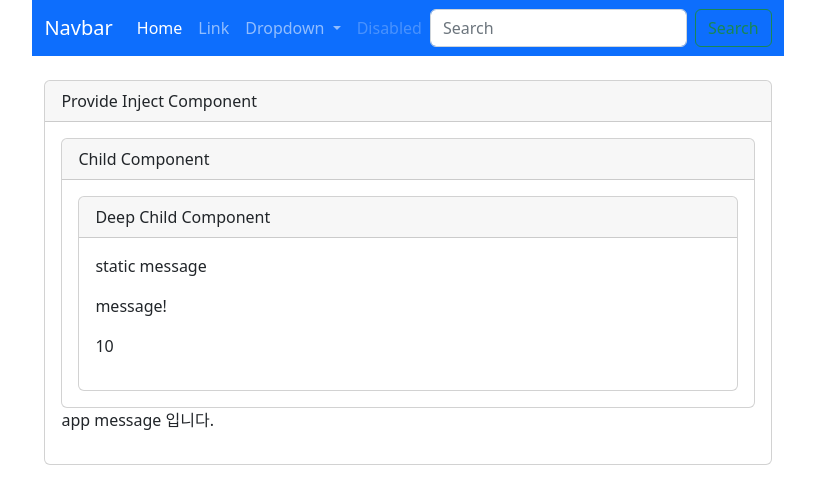
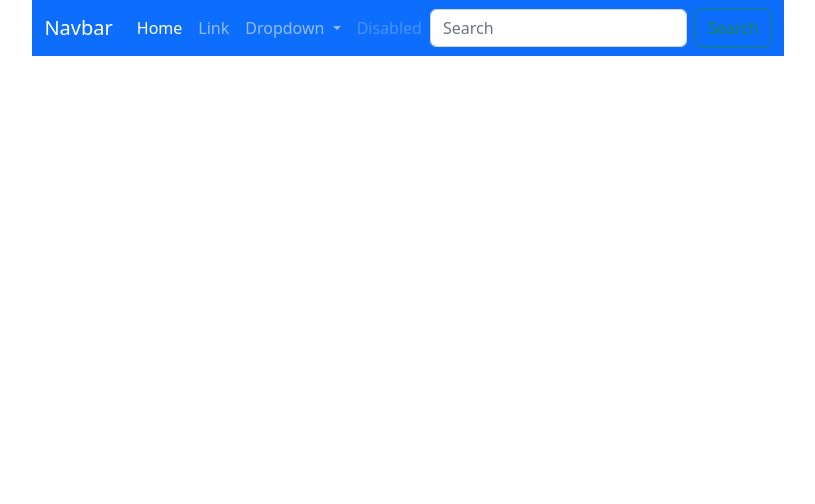
Before and after one commit to navskh/Vue3_Start, a Vue app in the folder learn-vue3/: page / in a window 1280 px wide. Shown: the top 504 px of the page, without its empty margins (232-1047 px from the left). Built offline with nearby package versions, Linux system fonts and the light colour scheme.

Commit message:
vue3 update 22

```diff
--- /dev/null
+++ b/learn-vue3/src/components/LifecycleHook.vue
@@ -0,0 +1,20 @@
+<template>
+	<div class="container py-4"></div>
+</template>
+
+<script>
+export default {
+	setup() {
+		console.log('setup');
+		return {};
+	},
+	beforeCreate() {
+		console.log('beforeCreated');
+	},
+	created() {
+		console.log('Created');
+	},
+};
+</script>
+
+<style lang="scss" scoped></style>
--- a/learn-vue3/src/components/theView.vue
+++ b/learn-vue3/src/components/theView.vue
@@ -1,14 +1,14 @@
 <template>
 	<main>
-		<ProvideInject></ProvideInject>
+		<LifecycleHookVue></LifecycleHookVue>
 	</main>
 </template>
 
 <script>
-import ProvideInject from './ProvideInject.vue';
+import LifecycleHookVue from './LifecycleHook.vue';
 export default {
 	components: {
-		ProvideInject,
+		LifecycleHookVue,
 	},
 	setup() {
 		return {};
```
